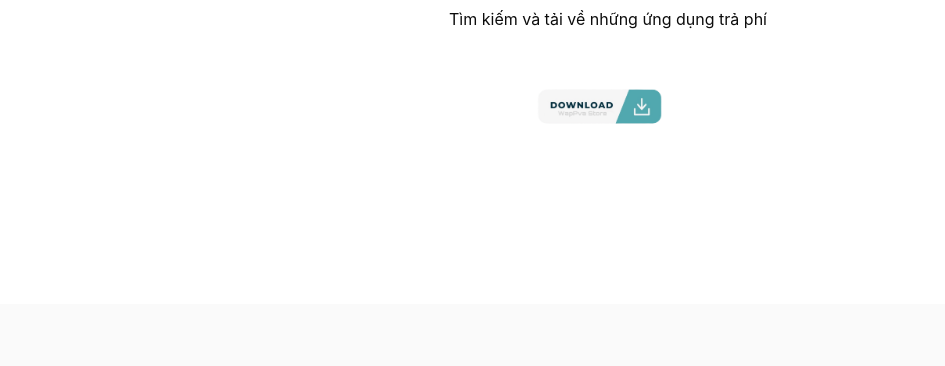
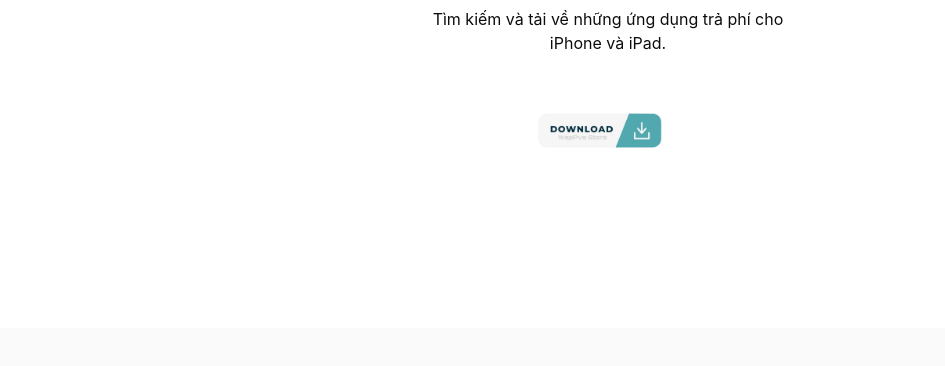
Before and after one commit to dunkeyyfong/iPASource, a plain HTML site: page index.html in a window 1280 px wide. Shown: the part 659-1025 px from the top of the page, without its empty margins (32-977 px from the left). Drawn offline with Linux system fonts and the light colour scheme.

Commit message:
chinh sua phan tieu de

```diff
--- a/index.html
+++ b/index.html
@@ -36,7 +36,7 @@
                         <p class="title is-3" style="color: black;">WapPva Store</p>
                         <div class="columns">
                             <div class="column is-offset-3 is-6" style="color: black;">
-                                <p class="has-text-centered">Tìm kiếm và tải về những ứng dụng trả phí</p>
+                                <p class="has-text-centered">Tìm kiếm và tải về những ứng dụng trả phí cho iPhone và iPad.</p>
                             </div>
                         </div>
                         <ul id="horizontal" class="project-tags" style="padding-top: 0px; padding-bottom: 0px;">
```
